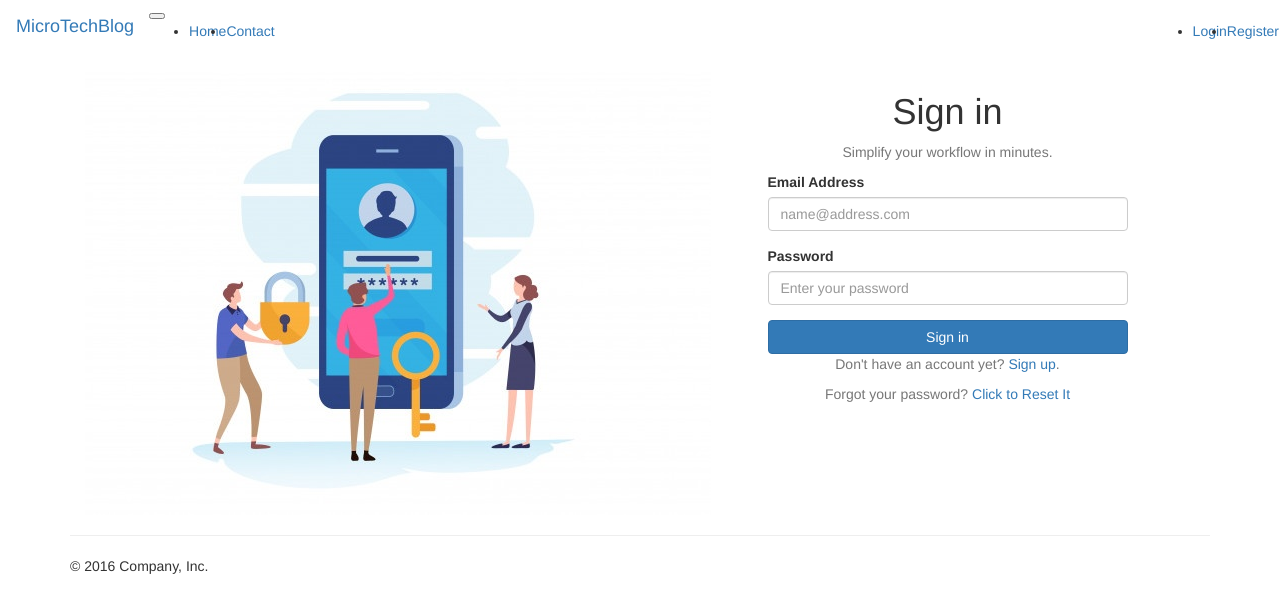
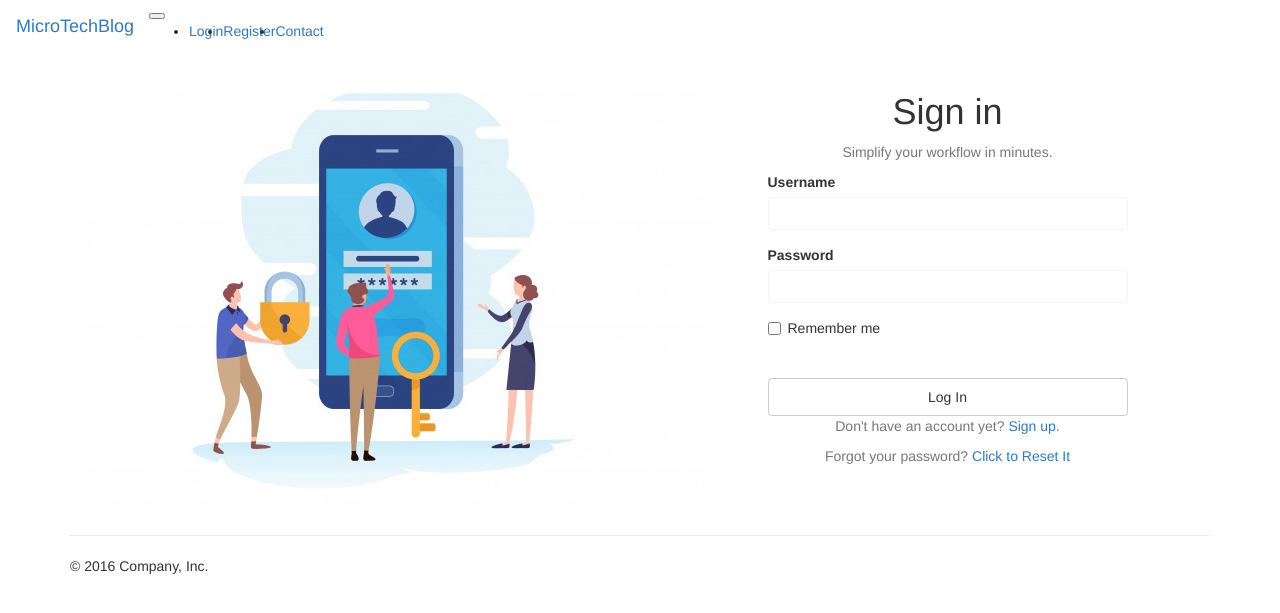
Before and after one commit to ted19b/micro_blog, a Flask app: page /login in a window 1280 px wide. Shown: the top 613 px of the page. Run offline with Flask 2, Linux system fonts and the light colour scheme; style sheets or scripts are compiled from the project's sources; some libraries are stand-ins or nearby versions.

Commit message:
custom login, registration and contact with bootstrap4

```diff
--- a/blog_app/forms.py
+++ b/blog_app/forms.py
@@ -64,7 +64,7 @@
 
 
 class ContactForm(FlaskForm):
-    name = StringField('Username', validators=[DataRequired()])
+    name = StringField('Name', validators=[DataRequired()])
     email = StringField('Email', validators=[DataRequired(), Email()])
     message = TextAreaField('Message', validators=[DataRequired(), Length(min=1, max=140)])
-    submit = SubmitField('Send message')
+    send_message = SubmitField('Send message')
--- a/blog_app/routes.py
+++ b/blog_app/routes.py
@@ -233,4 +233,4 @@
     if form.validate_on_submit():
         pass
         return
-    return render_template('contact.html', form=form)
+    return render_template('contact.html', title='Contact Us', form=form)
--- /dev/null
+++ b/blog_app/static/css/_general.scss
@@ -0,0 +1,32 @@
+$pad-submit-btn: .8125rem 1.25rem;
+
+%form-btn-submit {
+  margin-top: 30px;
+  width: 100%;
+  padding: $pad-submit-btn;
+}
+
+%form-control {
+    display: block;
+    width: 100%;
+    height: calc(1.6em + 1.625rem);
+    padding: .8125rem 1.25rem;
+    font-size: 1.0625rem;
+    font-weight: 400;
+    line-height: 1.6;
+    color: #161c2d;
+    background-color: #fff;
+    background-clip: padding-box;
+    border: 1px solid #f1f4f8;
+    border-radius: .375rem;
+    box-shadow: none;
+    transition: border-color .15s ease-in-out,box-shadow .15s ease-in-out;
+}
+
+input#username, input#password, input#email, input#name, input#repeat_password {
+  @extend %form-control;
+}
+
+input#log_in, input#sign_up, input#send_message {
+  @extend %form-btn-submit;
+}
--- /dev/null
+++ b/blog_app/static/css/_login.scss
@@ -0,0 +1,5 @@
+
+
+input#log_in {
+
+}
--- a/blog_app/static/css/style.css
+++ /dev/null
@@ -1,3 +0,0 @@
-.main-margin {
-    margin-top: 5em;
-}
--- /dev/null
+++ b/blog_app/static/css/style.scss
@@ -0,0 +1,2 @@
+@import "general";
+@import "login";
--- a/blog_app/templates/base.html
+++ b/blog_app/templates/base.html
@@ -22,11 +22,15 @@
             <div class="collapse navbar-collapse" id="navbarSupportedContent">
                 <ul class="navbar-nav ml-auto">
                     {% if current_user.is_anonymous %}
-                        <li class="nav-item active">
-                            <a class="nav-link" href="{{url_for('home')}}">Home <span class="sr-only">(current)</span></a>
+                        <li class="nav-item">
+                            <a class="nav-link" href="{{ url_for('login') }}">Login</a>
                         </li>
 
-                        <li class="nav-item ml-5">
+                        <li class="nav-item">
+                            <a class="nav-link" href="{{url_for('register')}}">Register</a>
+                        </li>
+
+                        <li class="nav-item">
                             <a class="nav-link" href="{{url_for('contact')}}">Contact</a>
                         </li>
                     {% else %}
@@ -34,35 +38,28 @@
                             <a class="nav-link" href="{{url_for('explore')}}">Explore <span class="sr-only">(current)</span></a>
                         </li>
 
-                        <li class="nav-item ml-5">
+                        <li class="nav-item">
                             <a class="nav-link" href="{{url_for('user', username=current_user.username)}}">Profile</a>
                         </li>
 
-                        <li class="nav-item ml-5">
+                        <li class="nav-item">
                             <a class="nav-link" href="{{url_for('logout')}}">Logout</a>
                         </li>
                     {% endif %}
 
                 </ul>
 
-                <ul class="navbar-nav navbar-right ml-auto">
-                    {% if current_user.is_anonymous %}
-                        <li class="nav-item mr-3">
-                            <a class="nav-link" href="{{ url_for('login') }}">Login</a>
-                        </li>
+                {% if current_user.is_authenticated %}
+                    <ul class="navbar-nav navbar-right ml-auto">
+                        <form class="form-inline my-2 my-lg-0">
+                            <input class="form-control mr-sm-2" type="search" placeholder="Search" aria-label="Search">
+                            <button class="btn btn-outline-success my-2 my-sm-0" type="submit">Search</button>
+                        </form>
+                    </ul>
+                {% endif %}
 
-                        <li class="nav-item">
-                            <a class="nav-link" href="{{url_for('register')}}">Register</a>
-                        </li>
-                    {% endif %}
-                </ul>
 
-                {% if current_user.is_authenticated %}
-                    <form class="form-inline my-2 my-lg-0">
-                        <input class="form-control mr-sm-2" type="search" placeholder="Search" aria-label="Search">
-                        <button class="btn btn-outline-success my-2 my-sm-0" type="submit">Search</button>
-                    </form>
-                {% endif %}
+
             </div>
         </nav>
     </header>
--- a/blog_app/templates/login.html
+++ b/blog_app/templates/login.html
@@ -1,4 +1,5 @@
 {% extends "base.html" %}
+{% import 'bootstrap/wtf.html' as wtf %}
 
 {% block content %}
 
@@ -21,25 +22,7 @@
                             Simplify your workflow in minutes.
                         </p>
 
-                        <!-- Form -->
-                        <form class="mb-6">
-
-                            <!-- Email -->
-                             <div class="form-group">
-                                <label for="email">Email Address</label>
-                                <input type="email" class="form-control" id="email" placeholder="name@address.com">
-                            </div>
-
-                            <!-- Password -->
-                            <div class="form-group mb-5">
-                                <label for="password">Password</label>
-                                <input type="password" class="form-control" id="password" placeholder="Enter your password">
-                            </div>
-
-                            <!-- Submit -->
-                            <button class="btn btn-block btn-primary" type="submit">Sign in</button>
-
-                        </form>
+                         {{ wtf.quick_form(form) }}
 
                         <!-- Text -->
                         <p class="mb-0 font-size-sm text-center text-muted mt-5">
```
Also changed, not shown: blog_app/templates/contact.html (+32 -40 lines), blog_app/templates/register.html (+3 -30 lines), blog_app/static/img/contactUs.jpg (added), microblog_app.db.
